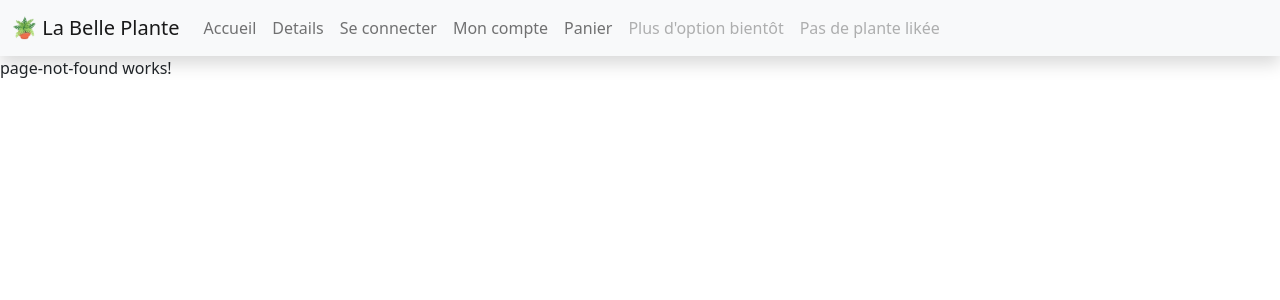
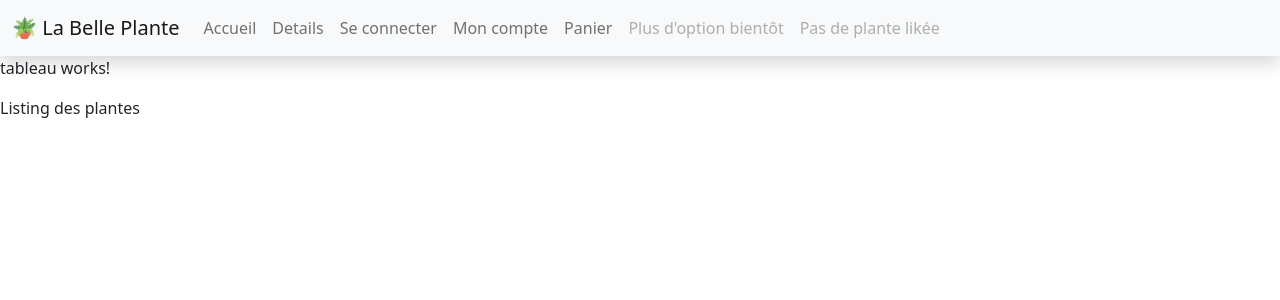
Before and after one commit to rasoirnoir/la-belle-plante-2, an Angular app: page /tableau in a window 1280 px wide. Shown: the top 300 px of the page. Built offline with nearby package versions, Linux system fonts and the light colour scheme.

Commit message:
mise en place de mn roorting

```diff
--- a/src/app/app-routing.module.ts
+++ b/src/app/app-routing.module.ts
@@ -1,5 +1,6 @@
 import { NgModule } from '@angular/core';
 import { RouterModule, Routes } from '@angular/router';
+import { TableauComponent } from './modules/admin/components/tableau/tableau.component';
 import { PageAccueilComponent } from './pages/page-accueil/page-accueil.component';
 import { PageDetailsComponent } from './pages/page-details/page-details.component';
 import { PageNotFoundComponent } from './pages/page-not-found/page-not-found.component';
@@ -10,6 +11,7 @@ const routes: Routes = [
   { path: '', redirectTo: 'home', pathMatch: 'full' },
   { path: 'home', component: PageAccueilComponent },
   { path: 'details', component: PageDetailsComponent },
+  { path: 'tableau', component: TableauComponent },
   { path: 'account',
     loadChildren: () => import('./modules/account/account.module')
     .then(m => m.AccountModule)
--- a/src/app/modules/admin/admin.module.ts
+++ b/src/app/modules/admin/admin.module.ts
@@ -1,12 +1,14 @@
 import { NgModule } from '@angular/core';
 import { CommonModule } from '@angular/common';
 import { PageAdminComponent } from './pages/page-admin/page-admin.component';
+import { TableauComponent } from './components/tableau/tableau.component';
 
 
 
 @NgModule({
   declarations: [
-    PageAdminComponent
+    PageAdminComponent,
+    TableauComponent
   ],
   imports: [
     CommonModule
--- /dev/null
+++ b/src/app/modules/admin/components/tableau/tableau.component.html
@@ -0,0 +1,11 @@
+<p>tableau works!</p>
+<p>Listing des plantes</p>
+
+   <!-- <p><img src="{{maPlanplanteLien}}"  alt="{{maPlanplanteTitle}}" *ngIf="maPlanplanteLien" ></p>
+
+
+
+    <div class="humeur" *ngFor="let plantedechoix of tableaPlanteXXX; let i=index">
+        <img src="{{humor.lien}}" alt="{{planplante.title}}"  (click)="onChoixPlante(i)">
+    </div>
+-->
--- /dev/null
+++ b/src/app/modules/admin/components/tableau/tableau.component.ts
@@ -0,0 +1,15 @@
+import { Component, OnInit } from '@angular/core';
+
+@Component({
+  selector: 'app-tableau',
+  templateUrl: './tableau.component.html',
+  styleUrls: ['./tableau.component.scss']
+})
+export class TableauComponent implements OnInit {
+
+  constructor() { }
+
+  ngOnInit(): void {
+  }
+
+}
```
Also changed, not shown: src/app/modules/admin/components/tableau/tableau.component.scss (added), 1 other file (tests, documents, lock files or other folders).
